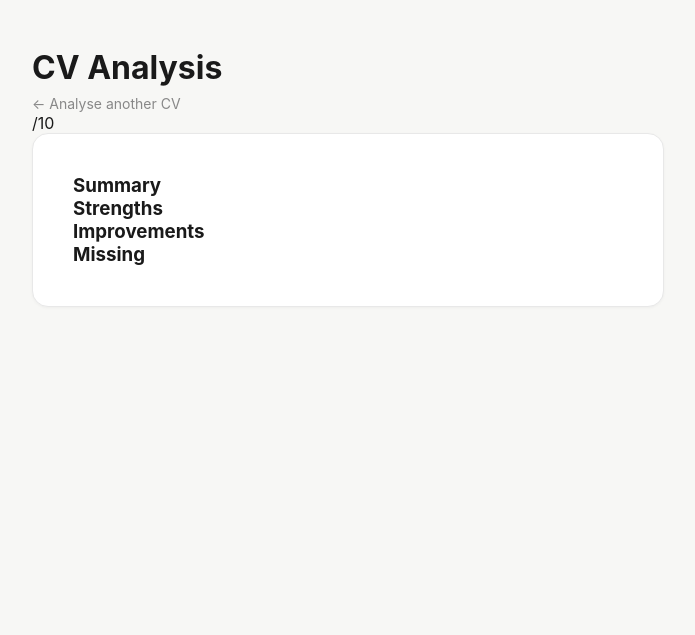
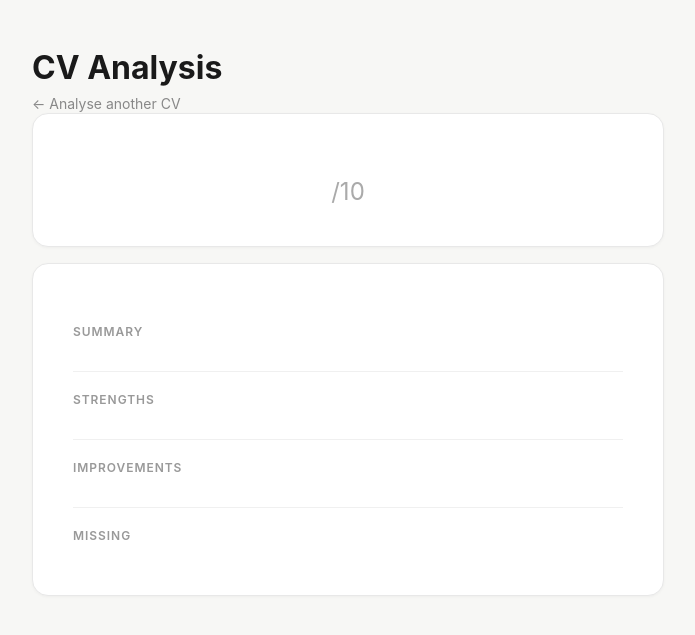
Before and after one commit to AglayaZ/CV-analyser, a Flask app: template templates/results.html in a window 1280 px wide. Shown: the top 635 px of the page, without its empty margins (292-987 px from the left). Run offline with Flask 3, Linux system fonts and the light colour scheme; the template is opened without the code that fills it, so the values that code supplies are empty.

Commit message:
Update style.css

```diff
--- a/static/style.css
+++ b/static/style.css
@@ -131,3 +131,73 @@ button:hover {
         font-size: 26px;
     }
 }
+
+.score-card {
+    background: white;
+    border-radius: 16px;
+    border: 1px solid #e8e8e8;
+    padding: 2rem;
+    text-align: center;
+    margin-bottom: 1rem;
+    box-shadow: 0 1px 3px rgba(0,0,0,0.04);
+}
+
+.score-number {
+    font-size: 56px;
+    font-weight: 700;
+    letter-spacing: -2px;
+    color: #1a1a1a;
+}
+
+.score-out-of {
+    font-size: 24px;
+    color: #aaa;
+    font-weight: 400;
+}
+
+.section {
+    padding: 1.25rem 0;
+    border-bottom: 1px solid #f0f0f0;
+}
+
+.section:last-child {
+    border-bottom: none;
+    padding-bottom: 0;
+}
+
+.section-title {
+    font-size: 12px;
+    font-weight: 600;
+    text-transform: uppercase;
+    letter-spacing: 0.08em;
+    color: #999;
+    margin-bottom: 0.75rem;
+}
+
+.section-text {
+    font-size: 14px;
+    line-height: 1.7;
+    color: #333;
+}
+
+.section-list {
+    list-style: none;
+    display: flex;
+    flex-direction: column;
+    gap: 0.5rem;
+}
+
+.section-list li {
+    font-size: 14px;
+    color: #333;
+    line-height: 1.6;
+    padding-left: 1rem;
+    position: relative;
+}
+
+.section-list li::before {
+    content: '—';
+    position: absolute;
+    left: 0;
+    color: #ccc;
+}
```
